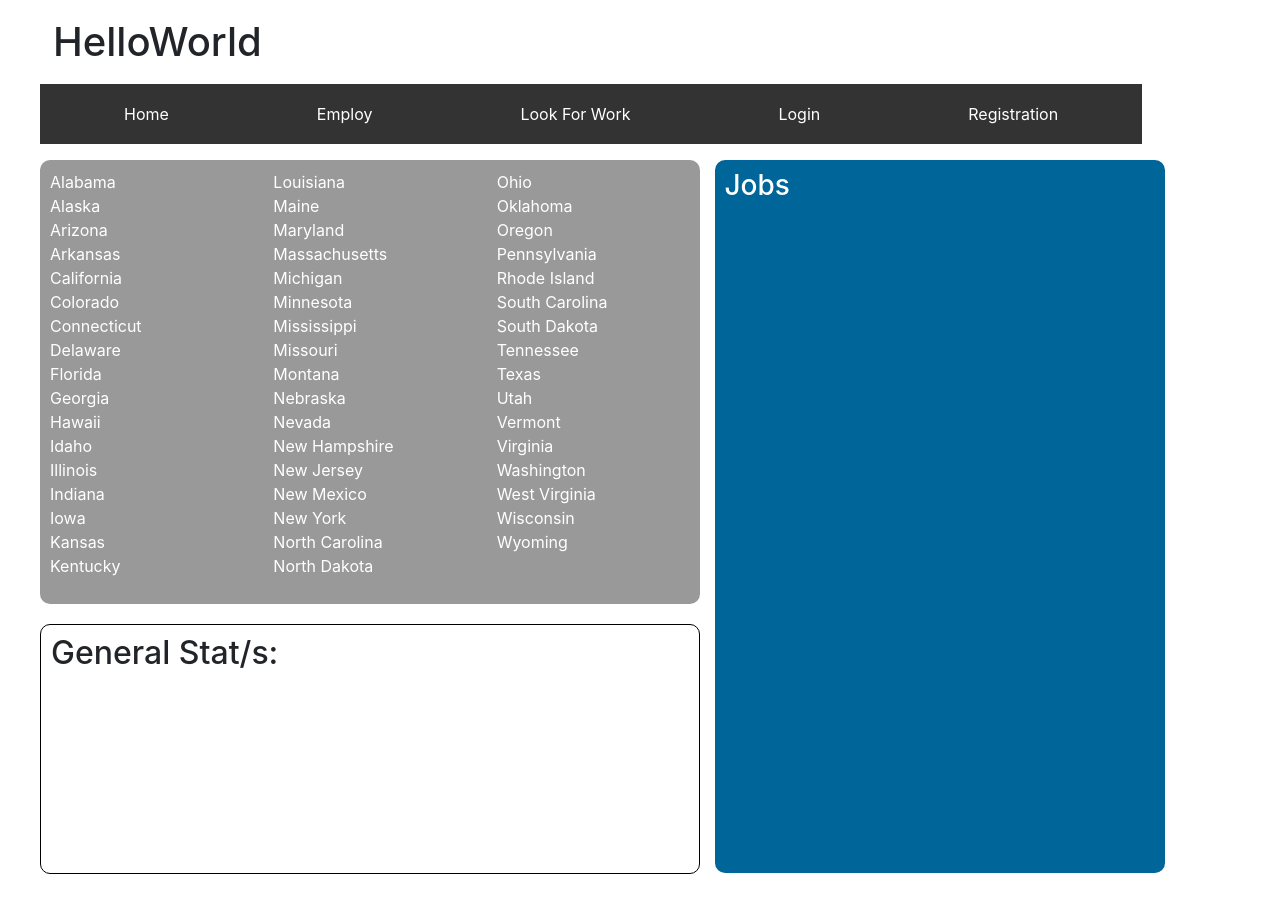
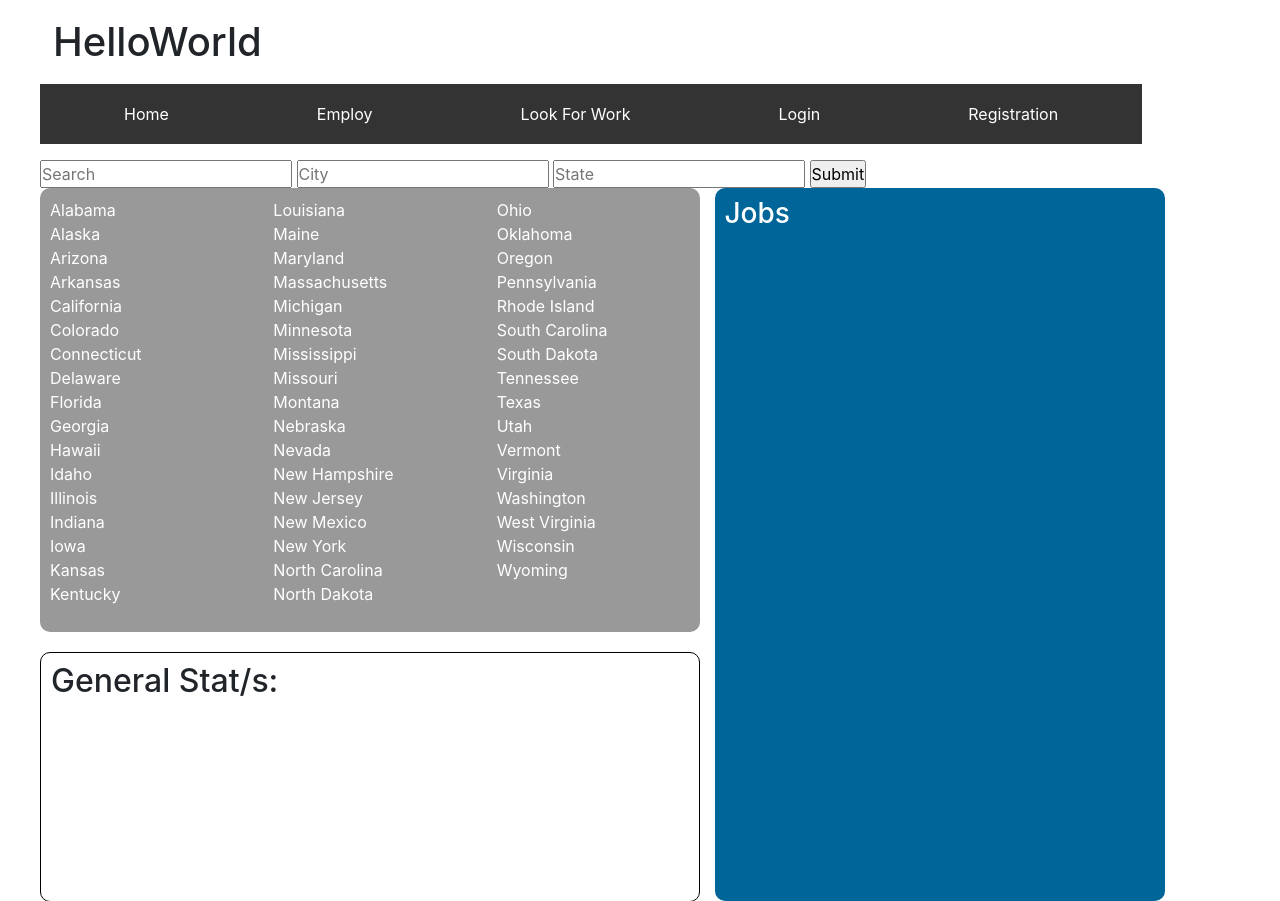
Before and after one commit to godwolfwood/hello_world, a Django app: page / in a window 1280 px wide. Shown: the top 901 px of the page. Before the commit the page ends 874 px from the top, so only its background shows below. Run offline with Django 3.2, Linux system fonts and the light colour scheme; parts of the project's set-up code (start-up, migrations or seed data) failed here and were passed over; some libraries are stand-ins or nearby versions.

Commit message:
search filter

```diff
--- a/apps/HelloWorld/static/HelloWorld/javascript/main.js
+++ b/apps/HelloWorld/static/HelloWorld/javascript/main.js
@@ -1,32 +1,29 @@
-$(document).ready(function(){
-    var count = 1;
-
-    $.get("http://service.dice.com/api/rest/jobsearch/v1/simple.json?page="+count+"", function(res) {
+function getJobs(count, x, y, z){
+    console.log(x, y, z);
+    var url = "http://service.dice.com/api/rest/jobsearch/v1/simple.json?page="+count+"&text="+x+"&city="+y+",+"+z;
+    $.get(url, function(res) {
         for(var i = 0; i < res.resultItemList.length; i++){
             $('#sidebar').append(
             "<a href='" + res.resultItemList[i].detailUrl +
              "' target='_blank'><h4>" + res.resultItemList[i].jobTitle + "</h4></a>"+
              "<h5>" + res.resultItemList[i].company + "</h5>"+
              "<p class = 'job_location'><i>" +"&nbsp"+res.resultItemList[i].location + "</i></p>" +
-        	 "<p class = 'job_date'>" + res.resultItemList[i].date + "</p>"
-        	)
+             "<p class = 'job_date'>" + res.resultItemList[i].date + "</p>");
         }
     }, "json");
+ }
 
+ $(document).ready(function(){
+    var count = 1;
+    var filter = {}
+    filter['searches']= $('#search_filter').val();
+    filter['cities']= $('#city_filter').val();
+    filter['states']= $('#state_filter').val();
+    getJobs(count, filter.searches, filter.cities, filter.states);
     $('#sidebar').on('scroll', function() {
         if(Math.round($(this).scrollTop() + $(this).innerHeight(), 10) >= Math.round($(this)[0].scrollHeight, 10)) {
             count++;
-            $.get("http://service.dice.com/api/rest/jobsearch/v1/simple.json?page="+count+"", function(res) {
-            for(var i = 0; i < res.resultItemList.length; i++){
-                $('#sidebar').append(
-                "<a href='" + res.resultItemList[i].detailUrl +
-                 "'><h4>" + res.resultItemList[i].jobTitle + "</h4></a>"+
-                 "<h5>" + res.resultItemList[i].company + "</h5>"+
-                 "<p class = 'job_location'><i>" +"&nbsp"+res.resultItemList[i].location + "</i></p>" +
-                 "<p class = 'job_date'>" + res.resultItemList[i].date + "</p>"
-                )
+            getJobs(count, filter.searches, filter.cities, filter.states);
         }
-                }, "json");
-            }
+    });
 })
-})
--- a/apps/HelloWorld/templates/HelloWorld/index.html
+++ b/apps/HelloWorld/templates/HelloWorld/index.html
@@ -30,6 +30,16 @@
                 {% endif %}
             </ul>
         </nav>
+        <form action="/search" method="POST">
+            {% csrf_token %}
+            <input type="text" placeholder="Search" name="search_form">
+            <input type="text" placeholder="City" name="city_form">
+            <input type="text" placeholder="State" name="state_form">
+            <input type="submit" value="Submit">
+        </form>
+        <input id="search_filter" type="hidden" value="{{request.session.search_result}}">
+        <input id="city_filter" type="hidden" value="{{request.session.city_result}}">
+        <input id="state_filter" type="hidden" value="{{request.session.state_result}}">
         <div class="main-content">
             <div class="state_container">
                 <ol>
--- a/apps/HelloWorld/urls.py
+++ b/apps/HelloWorld/urls.py
@@ -8,4 +8,5 @@ urlpatterns = [
     url( r'^add$' , views.add , name="add" ),
     url( r'^logout$' , views.logout , name="logout" ),
     url( r'^log_in$' , views.log_in , name="login" ),
+    url( r'^search$' , views.search , name="search" ),
 ]
--- a/apps/HelloWorld/views.py
+++ b/apps/HelloWorld/views.py
@@ -49,7 +49,6 @@ def logout(request):
 
 def log_in(request):
 	user_db=Users.objects.all()
-	print user_db
 	for user in user_db:
 		if user.email==request.POST['email_form']:
 			if user.password==request.POST['password_form']:
@@ -58,3 +57,10 @@ def log_in(request):
 				return redirect('/')
 	messages.add_message(request,messages.INFO,'invalid login information')
 	return redirect('/login')
+
+def search(request):
+	request.session['search_result']=request.POST['search_form']
+	request.session['city_result']=request.POST['city_form']
+	request.session['state_result']=request.POST['state_form']
+	print request.session['city_result']
+	return redirect('/')
```
Lines whose indentation alone changed are shown as unchanged.
